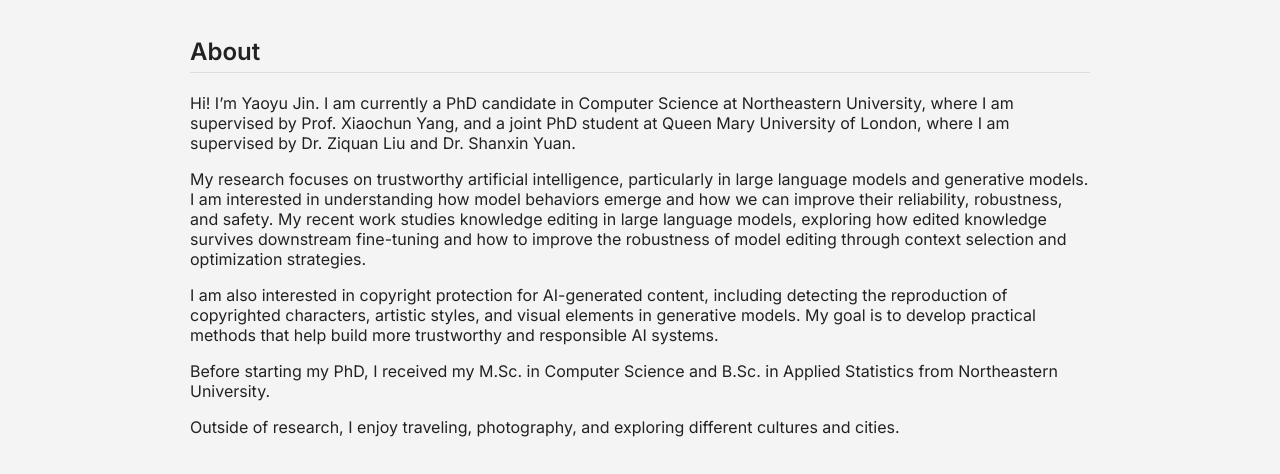
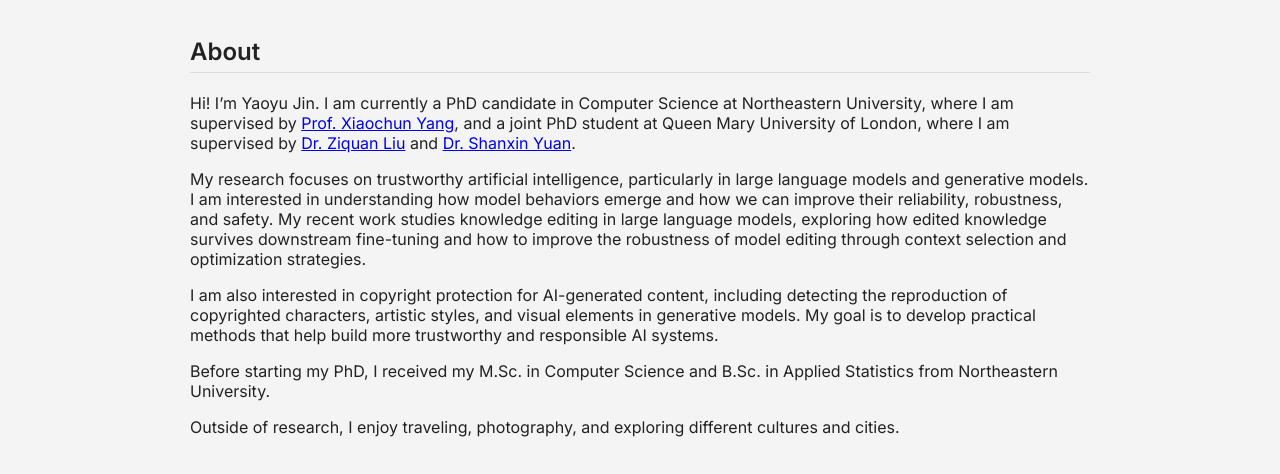
Before and after one commit to yaoyujin-qm/yaoyujin.github.io, a plain HTML site: page index.html in a window 1280 px wide. Shown: the part 258-732 px from the top of the page. Drawn offline with Linux system fonts and the light colour scheme.

Commit message:
update link

```diff
--- a/index.html
+++ b/index.html
@@ -56,9 +56,13 @@
 
 <h2>About</h2>
 
-<p>
-    Hi! I’m Yaoyu Jin. I am currently a PhD candidate in Computer Science at Northeastern University, where I am supervised by Prof. Xiaochun Yang, and a joint PhD student at Queen Mary University of London, where I am supervised by Dr. Ziquan Liu and Dr. Shanxin Yuan.
-</p>
+    <p>
+        Hi! I’m Yaoyu Jin. I am currently a PhD candidate in Computer Science at Northeastern University, where I am supervised by
+        <a href="http://faculty.neu.edu.cn/yangxiaochun/zh_CN/index.htm" target="_blank">Prof. Xiaochun Yang</a>,
+        and a joint PhD student at Queen Mary University of London, where I am supervised by
+        <a href="https://sites.google.com/view/ziquanliu" target="_blank">Dr. Ziquan Liu</a> and
+        <a href="https://shanxinyuan.github.io/" target="_blank">Dr. Shanxin Yuan</a>.
+        </p>
 
 <p>
     My research focuses on trustworthy artificial intelligence, particularly in large language models and generative models. I am interested in understanding how model behaviors emerge and how we can improve their reliability, robustness, and safety. My recent work studies knowledge editing in large language models, exploring how edited knowledge survives downstream fine-tuning and how to improve the robustness of model editing through context selection and optimization strategies.
```
